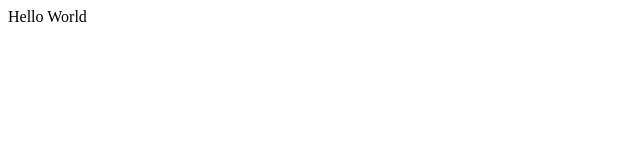
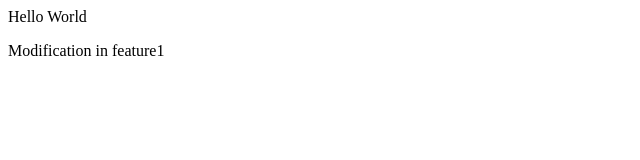
Before and after one commit to itsvishalsaini/LocalRepo, a plain HTML site: page index.html in a window 1280 px wide. Shown: the whole page, without its empty margins (0-640 px from the left). Drawn offline with Linux system fonts and the light colour scheme.

Commit message:
Change in feature1

```diff
--- a/index.html
+++ b/index.html
@@ -1 +1,2 @@
 <p> Hello World </p>
+<p> Modification in feature1</p>
```
